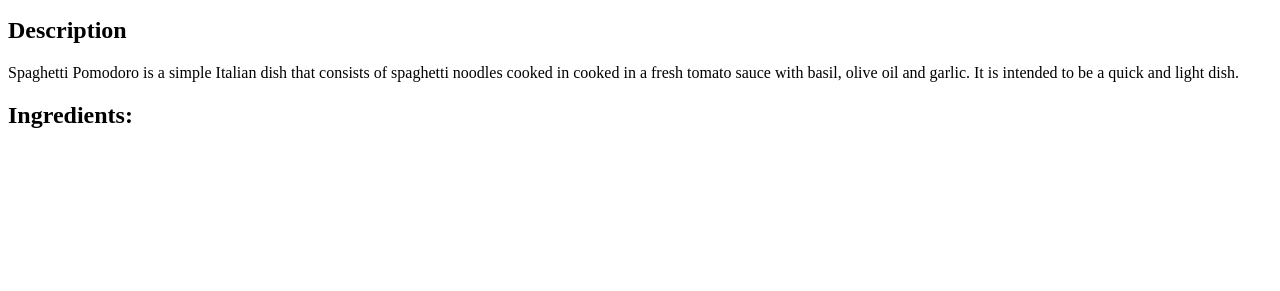
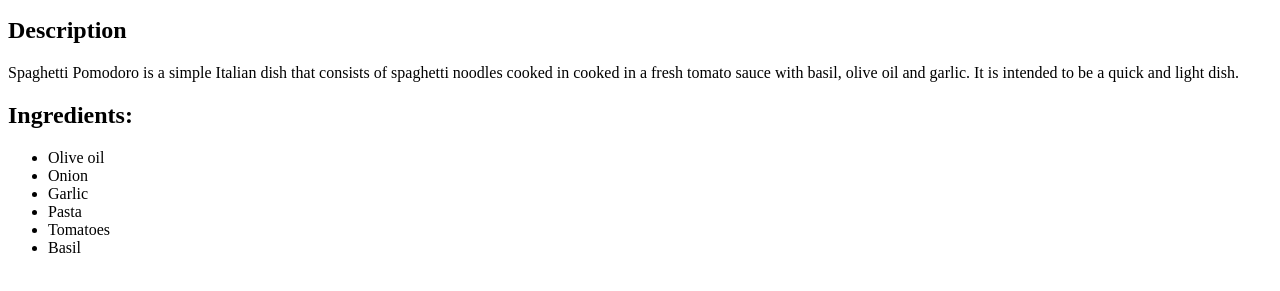
Before and after one commit to mbbaltaji/odin-recipes, a plain HTML site: page recipes/spaghetti.html in a window 1280 px wide. Shown: the part 101-392 px from the top of the page. Drawn offline with Linux system fonts and the light colour scheme.

Commit message:
Add unordered list
An unordered list that includes all the ingredients required to make the given dish

```diff
--- a/recipes/spaghetti.html
+++ b/recipes/spaghetti.html
@@ -15,6 +15,13 @@
     quick and light dish.
   </p>
   <h2>Ingredients: </h2>
-
+  <ul>
+    <li>Olive oil</li>
+    <li>Onion</li>
+    <li>Garlic</li>
+    <li>Pasta</li>
+    <li>Tomatoes</li>
+    <li>Basil</li>
+  </ul>
 </body>
 </html>
```
